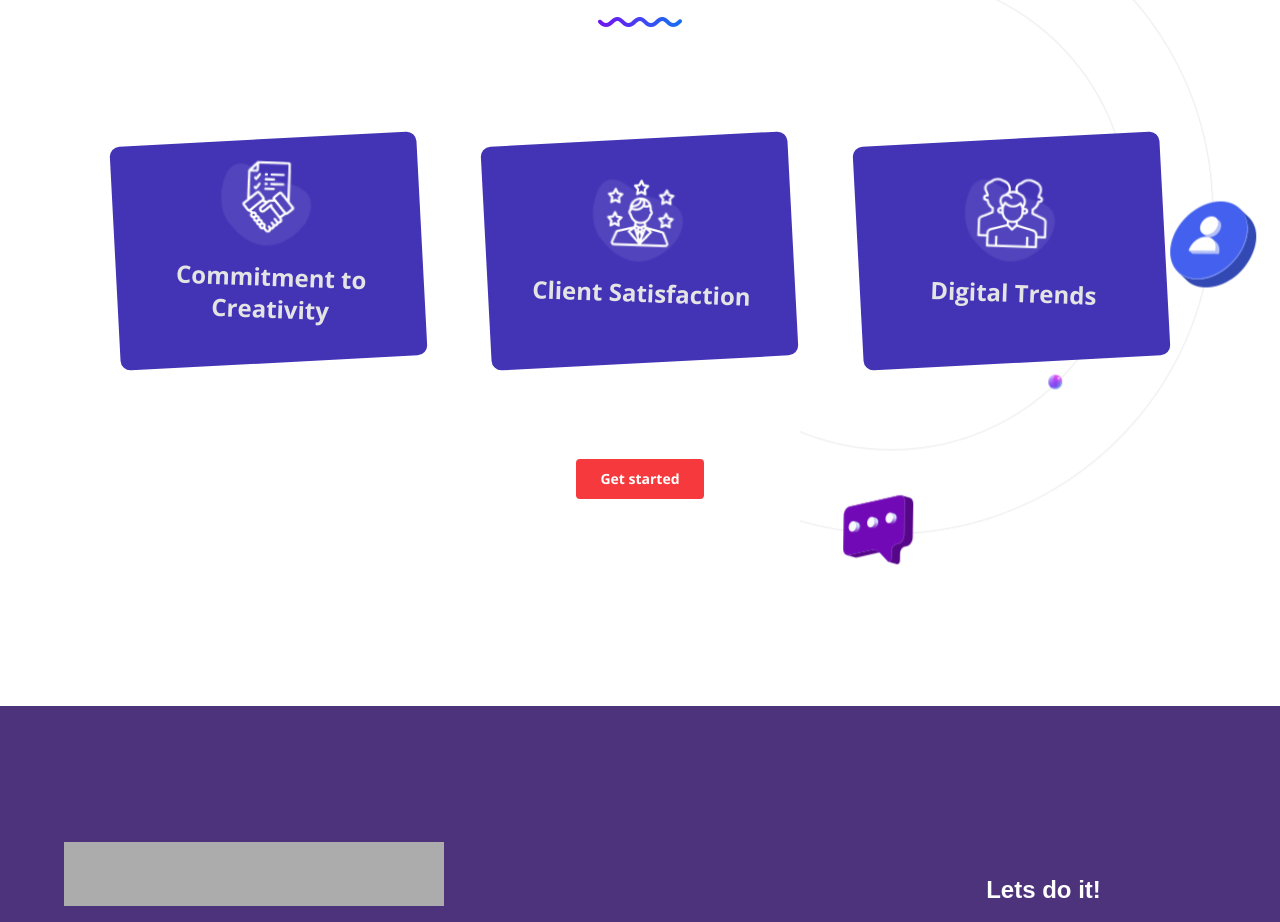
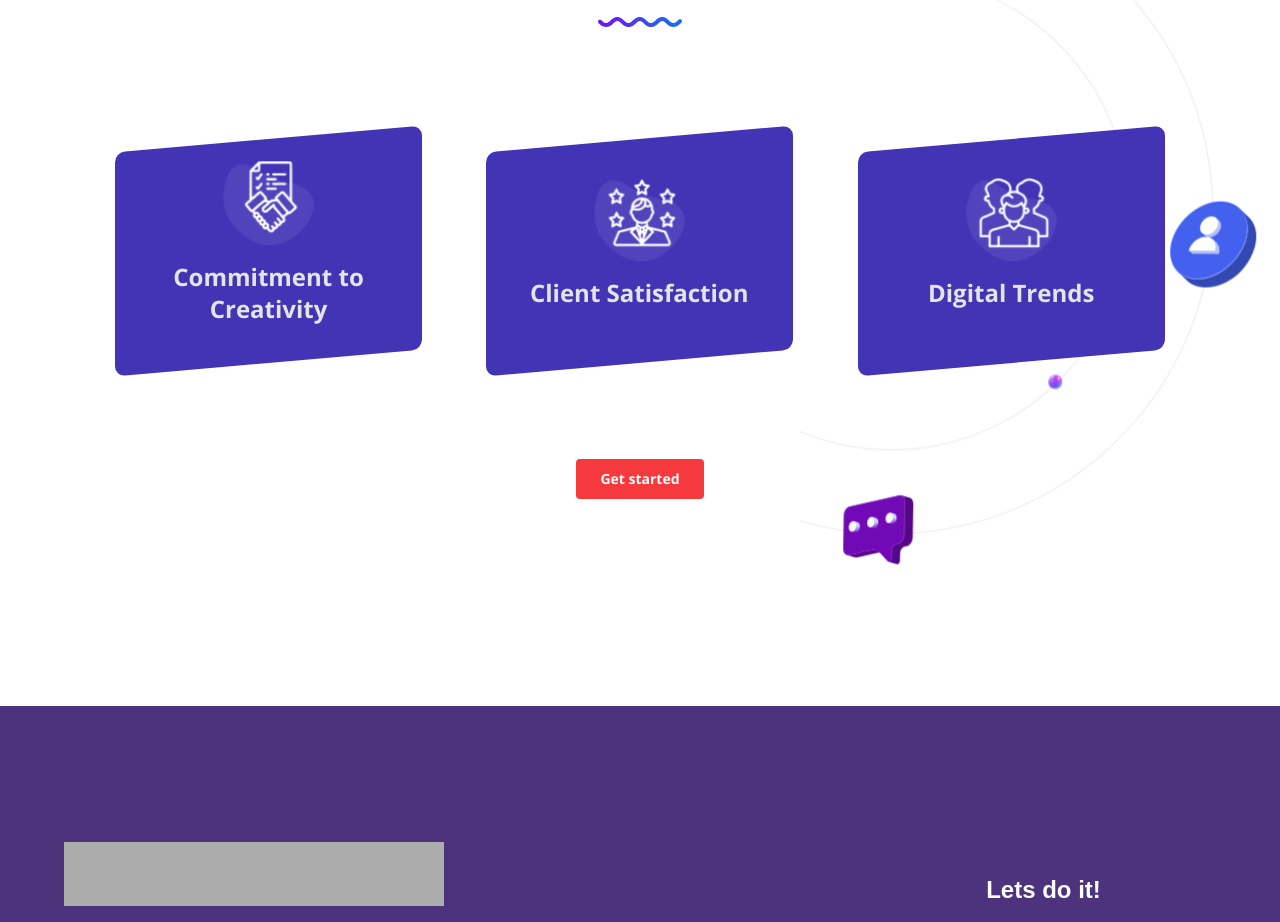
Before and after one commit to Achwak28/hiqsense.caV2, a React (Create React App) app: page / in a window 1280 px wide. Shown: the part 6740-7662 px from the top of the page. Built offline with nearby package versions, Linux system fonts and the light colour scheme; grey boxes are pictures that could not be loaded.

Commit message:
Update Feature.jsx

```diff
--- a/src/components/Feature.jsx
+++ b/src/components/Feature.jsx
@@ -10,7 +10,7 @@ const Feature = ({ image, text, title }) => {
         width: "19.19rem",
         height: "14rem",
         margin: "2rem",
-        rotate: "-3deg",
+        transform: 'skew(0, -5deg)',
         borderRadius: "0.625rem",
         display:"flex",
         flexDirection:"column",
@@ -19,13 +19,13 @@ const Feature = ({ image, text, title }) => {
       }}
     >
       <img
-        style={{ height: "5.31rem", width: "5.7rem", rotate: "5deg" }}
+        style={{ height: "5.31rem", width: "5.7rem",  transform: 'skew(0, 5deg)', }}
         src={image}
         alt={title}
       />
       <p
         className="font-bold text-2xl font-subTitle"
-        style={{ color: "#E4E4E4", margin: "1rem", rotate: "5deg" }}
+        style={{ color: "#E4E4E4", margin: "1rem",  transform: 'skew(0, 5deg)', }}
       >
         {text}
       </p>
```
